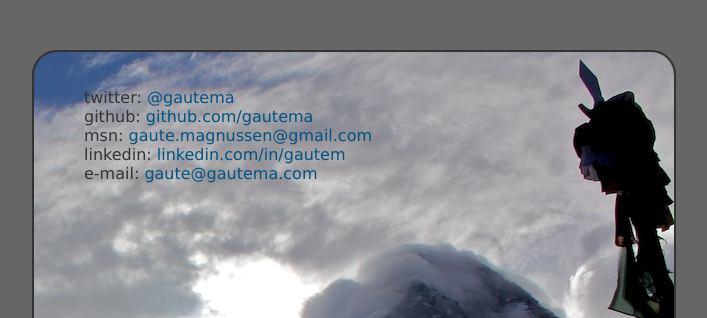
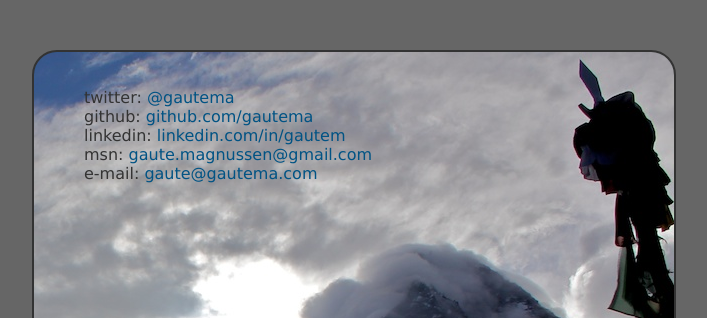
Before and after one commit to gautema/gautema.github.io, a Jekyll site: the page built from index.html, in a window 1280 px wide. Shown: the top 318 px of the page, without its empty margins (286-993 px from the left). Built offline with Jekyll 4.4.1, drawn with Linux system fonts in a browser that asks for light colours; some of the changed lines change nothing that is shown.

Commit message:
changed link order

```diff
--- a/index.html
+++ b/index.html
@@ -6,7 +6,7 @@ title: gautema.com &#169; gaute magnussen
 <div id="textbox">
 	<div>twitter: <a href="http://twitter.com/gautema">@gautema</a></div>
 	<div>github: <a href="http://github.com/gautema">github.com/gautema</a></div>
+	<div>linkedin: <a href="http://www.linkedin.com/in/gautem">linkedin.com/in/gautem</a></div>
 	<div>msn: <a href="msn:gaute.magnussen@gmail.com">gaute.magnussen@gmail.com</a></div>
-	<div>linkedin: <a href="http://www.linkedin.com/in/gautem">linkedin.com/in/gautem</a></div>
 	<div>e-mail: <a href="mailto:gaute@gautema.com">gaute@gautema.com</a></div>
 </div>
```
